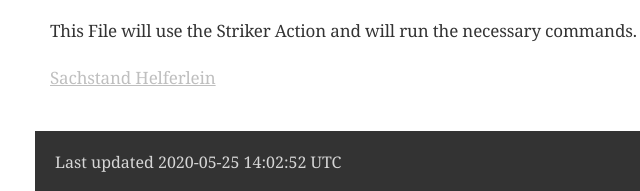
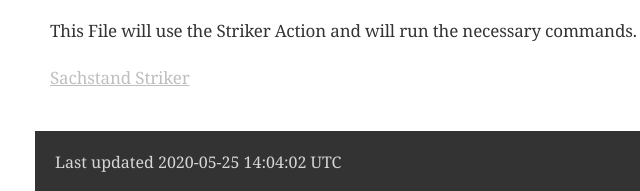
Before and after one commit to 1920-3ahitm-itp/02-project-repositories-robotic-soccer, a plain HTML site: page docs/striker.html in a window 1280 px wide. Shown: the part 3572-3763 px from the top of the page, 285-925 px from the left. Drawn offline with nearby package versions, Linux system fonts and the light colour scheme; a web font is replaced by a local one.

Commit message:
update Demo Website

```diff
--- a/docs/striker.html
+++ b/docs/striker.html
@@ -613,7 +613,7 @@ with the cpp file under
 <p>This File will use the Striker Action and will run the necessary commands.</p>
 </div>
 <div class="paragraph">
-<p><a href="https://1920-3ahitm-itp.github.io/02-project-repositories-robotic-soccer/sachbestand_striker.html" class="white">Sachstand Helferlein</a></p>
+<p><a href="https://1920-3ahitm-itp.github.io/02-project-repositories-robotic-soccer/sachbestand_striker.html" class="white">Sachstand Striker</a></p>
 </div>
 </div>
 </div>
@@ -621,7 +621,7 @@ with the cpp file under
 </div>
 <div id="footer">
 <div id="footer-text">
-Last updated 2020-05-25 14:02:52 UTC
+Last updated 2020-05-25 14:04:02 UTC
 </div>
 </div>
 <style>
```
